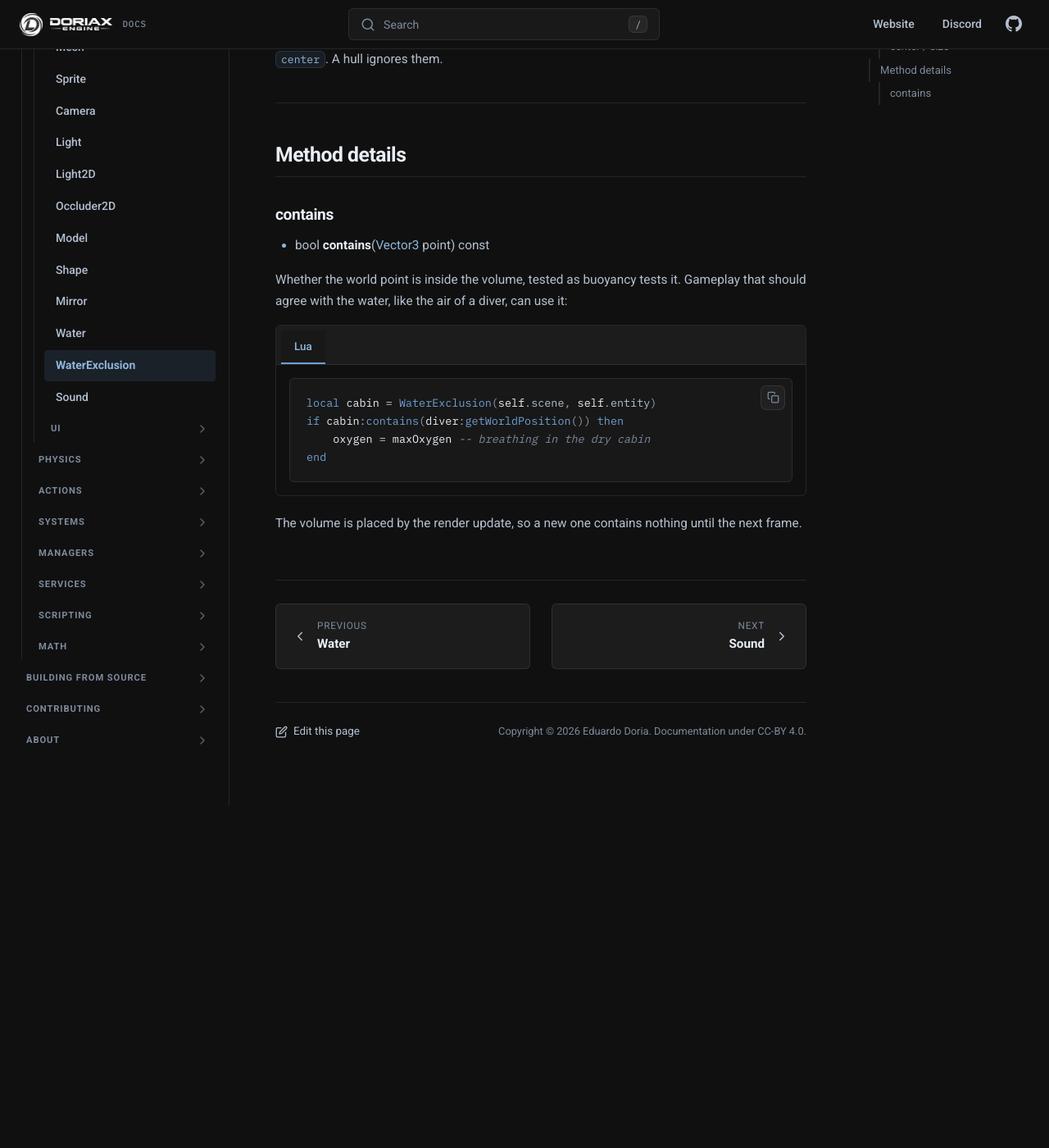
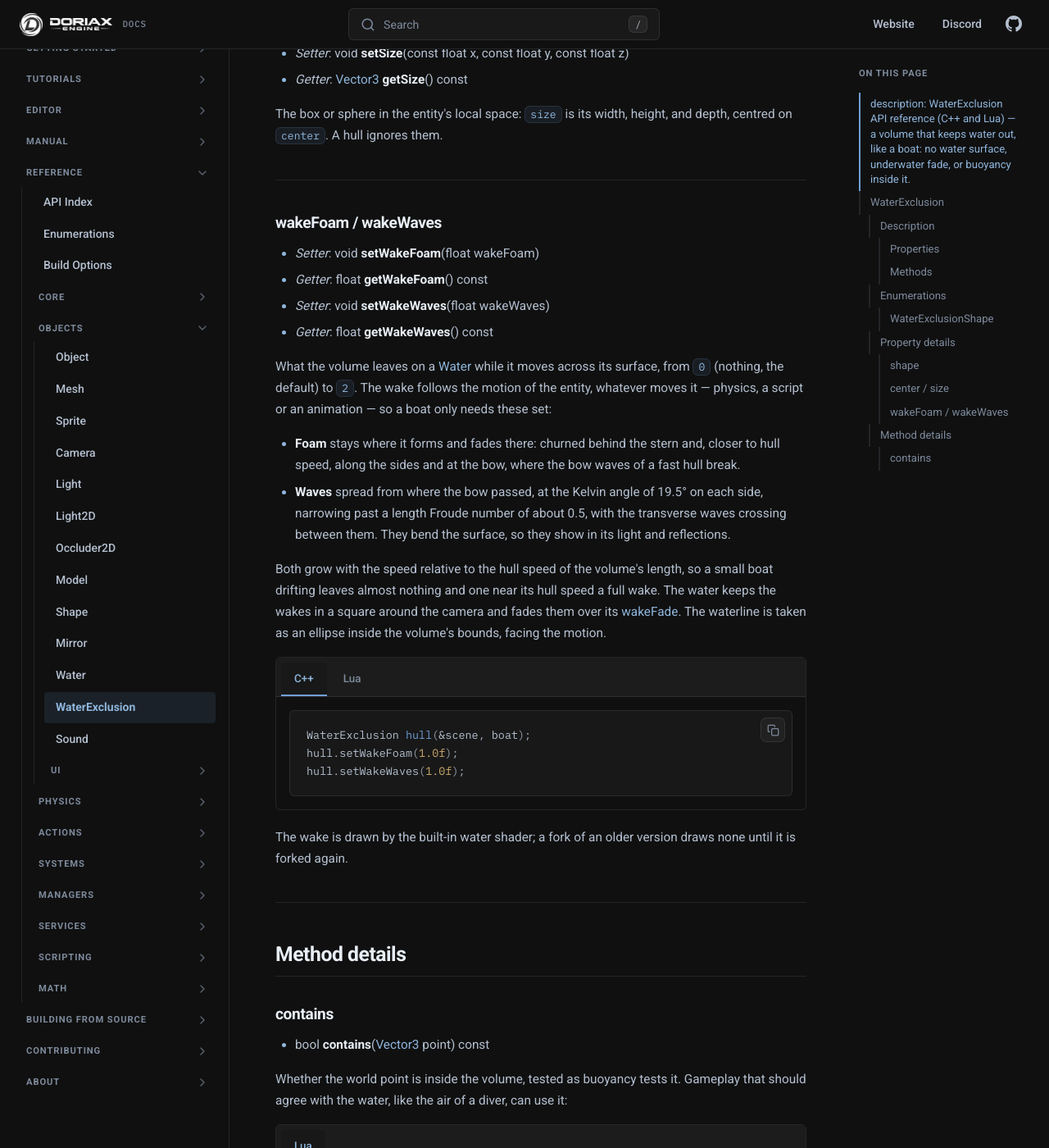
Before and after one commit to doriaxengine/doriax-docs, an MkDocs documentation site: the page built from docs/reference/classes/waterexclusion.md, in a window 1280 px wide and 1400 px high, scrolled down 2627 px. Shown: the whole window at 82% size. Built offline with MkDocs 1.6.1, drawn with Linux system fonts in a browser that asks for light colours; comment, search, counter and statistics services are not loaded; before the commit the page ends 3610 px from its top, so only the background shows below that; some of the changed text lies outside the part shown.

Commit message:
Documented the water wakes of moving exclusions

````diff
--- a/docs/reference/classes/waterexclusion.md
+++ b/docs/reference/classes/waterexclusion.md
@@ -55,6 +55,8 @@ for how the surface is cut.
 | [WaterExclusionShape](#waterexclusionshape) | [shape](#shape) | `HULL` | C++ \| Lua |
 | [Vector3](vector3.md) | [center](#center-size) | `Vector3(0, 0, 0)` | C++ \| Lua |
 | [Vector3](vector3.md) | [size](#center-size) | `Vector3(1, 1, 1)` | C++ \| Lua |
+| float | [wakeFoam](#wakefoam-wakewaves) | `0.0` | C++ \| Lua |
+| float | [wakeWaves](#wakefoam-wakewaves) | `0.0` | C++ \| Lua |
 
 ### Methods
 
@@ -102,6 +104,50 @@ centred on `center`. A hull ignores them.
 
 ---
 
+### wakeFoam / wakeWaves
+
+* *Setter*: void **setWakeFoam**(float wakeFoam)
+* *Getter*: float **getWakeFoam**() const
+* *Setter*: void **setWakeWaves**(float wakeWaves)
+* *Getter*: float **getWakeWaves**() const
+
+What the volume leaves on a [Water](water.md) while it moves across its surface, from `0`
+(nothing, the default) to `2`. The wake follows the motion of the entity, whatever moves
+it — physics, a script or an animation — so a boat only needs these set:
+
+- **Foam** stays where it forms and fades there: churned behind the stern and, closer to
+  hull speed, along the sides and at the bow, where the bow waves of a fast hull break.
+- **Waves** spread from where the bow passed, at the Kelvin angle of 19.5° on each side,
+  narrowing past a length Froude number of about 0.5, with the transverse waves crossing
+  between them. They bend the surface, so they show in its light and reflections.
+
+Both grow with the speed relative to the hull speed of the volume's length, so a small
+boat drifting leaves almost nothing and one near its hull speed a full wake. The water
+keeps the wakes in a square around the camera and fades them over its
+[wakeFade](water.md#wakearea-wakefade). The waterline is taken as an ellipse inside the
+volume's bounds, facing the motion.
+
+=== "C++"
+
+    ```cpp
+    WaterExclusion hull(&scene, boat);
+    hull.setWakeFoam(1.0f);
+    hull.setWakeWaves(1.0f);
+    ```
+
+=== "Lua"
+
+    ```lua
+    local hull = WaterExclusion(self.scene, self.entity)
+    hull.wakeFoam = 1
+    hull.wakeWaves = 1
+    ```
+
+The wake is drawn by the built-in water shader; a fork of an older version draws none until
+it is forked again.
+
+---
+
 ## Method details
 
 ### contains
````
Also changed, not shown: docs/editor/properties.md (+12 -2 lines), docs/reference/classes/water.md (+21 -0 lines), docs/reference/classes/watercomponent.md (+2 -0 lines), docs/reference/classes/waterexclusioncomponent.md (+3 -0 lines).
